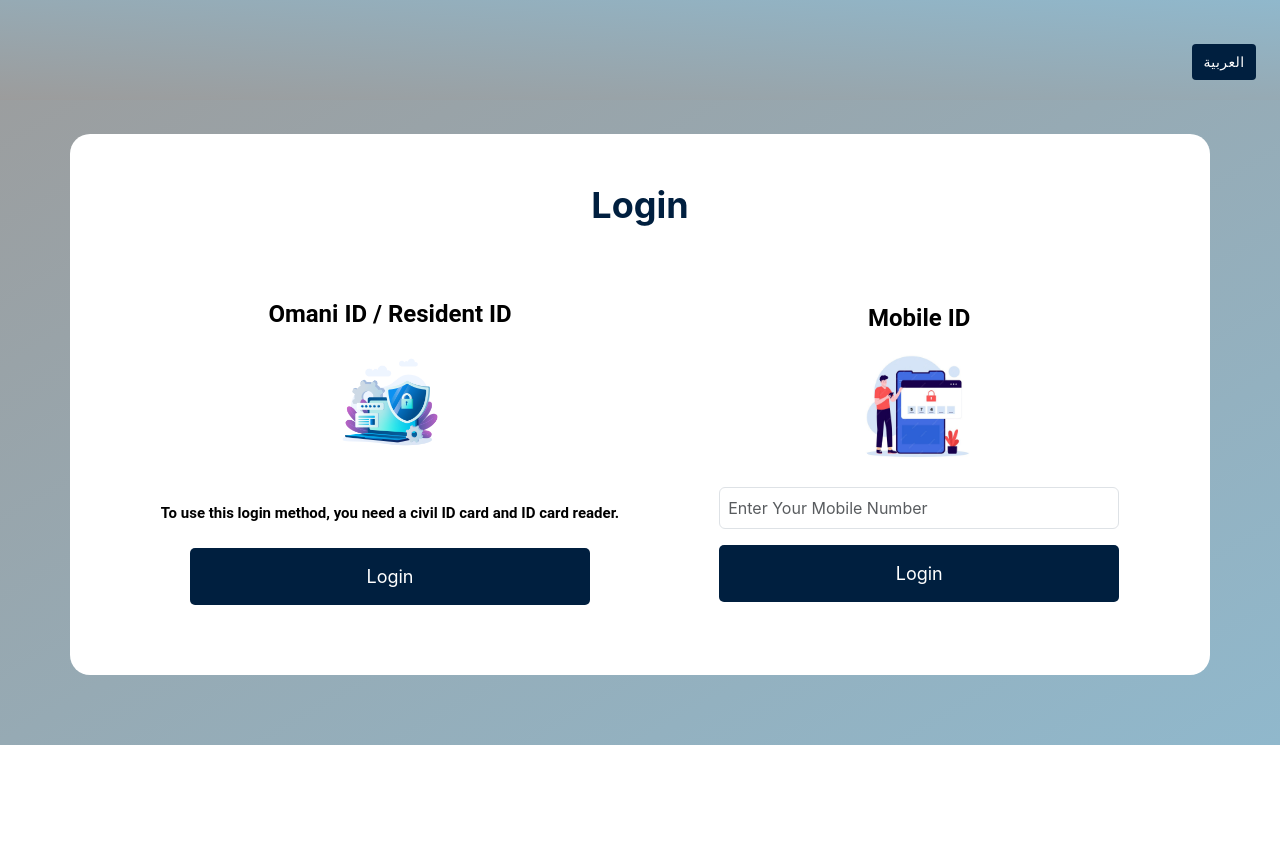
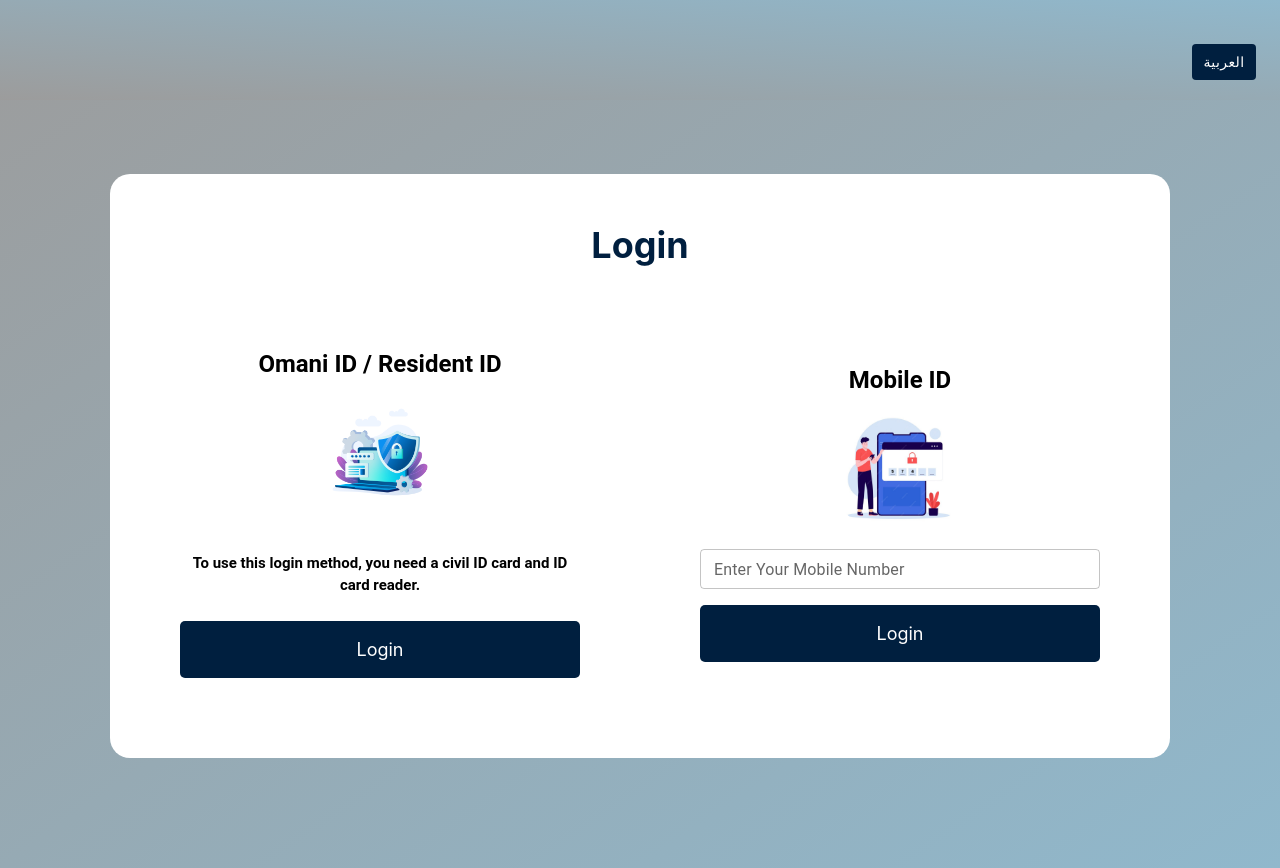
Before and after one commit to shaiksuhail01/chBuildingInfo, a React (Create React App) app: page / in a window 1280 px wide. Before the commit the page ends 800 px from the top, so only its background shows below. Built offline with nearby package versions, Linux system fonts and the light colour scheme.

Commit message:
updated login pages, text fields, arabic formats

```diff
--- a/src/App.css
+++ b/src/App.css
@@ -1,6 +1,7 @@
 * {
-    box-sizing: border-box;
-  }
+
+  box-sizing: border-box;
+}
 
   body {
     margin: 0;
--- a/src/components/ChBuildingInfo/index.css
+++ b/src/components/ChBuildingInfo/index.css
@@ -37,6 +37,7 @@
     font-size: 20px;
     margin-top: 10px;
 }
+
 .label{
     color: #000000;
     font-size: 16px;
@@ -98,3 +99,10 @@
     border-width: 0px;
     width: 70px;
 }
+.rtl {
+    direction: rtl;
+  }
+
+  .rtl-text {
+    text-align: right;
+  }
--- a/src/components/ChBuildingInfo/index.js
+++ b/src/components/ChBuildingInfo/index.js
@@ -80,7 +80,8 @@ const ChBuildingInfo = () => {
   const [showModal, setShowModal] = useState(false);
   const [confirmationDialog, setConfirmationDialog] = useState(false);
 
-  const { t } = useTranslation();
+  const { t,i18n } = useTranslation();
+  const isArabic = i18n.language === 'ar';
   const [buildingData, setBuildingData] = useState([
     { buildingNumber: '1', totalSize: '', numberOfFloors: '' },
     { buildingNumber: '2', totalSize: '', numberOfFloors: '' },
@@ -251,9 +252,9 @@ const ChBuildingInfo = () => {
 
 
   return (
-    <div className="buildingInfoBg" >
+    <div className='buildingInfoBg'>
      <Header />
-      <div className="buildinInfoContainer" >
+      <div className={`buildinInfoContainer ${isArabic ? 'rtl' : ''}`} >
       <h1 className="headingInfo p-4">{t('buildingInfoHeader')}</h1>
       <div className='plotConstructionContainer'>
         <div className="card bg-light mb-3">
@@ -270,7 +271,7 @@ const ChBuildingInfo = () => {
       onChange={handlePlotNumberChange}
       onBlur={() => handleBlur('plotNumber', plotNumber)}
       onClick={() => handleFieldClick('plotNumber')}
-
+      /*size='small' */
     />
 
     <TextField
--- /dev/null
+++ b/src/components/DailogueBox/index.css
@@ -0,0 +1,4 @@
+.rtl {
+    direction: rtl;
+    text-align: right;
+  }
--- a/src/components/DailogueBox/index.js
+++ b/src/components/DailogueBox/index.js
@@ -8,6 +8,7 @@ import DialogTitle from '@mui/material/DialogTitle';
 import Paper from '@mui/material/Paper';
 import Draggable from 'react-draggable';
 import { useTranslation } from 'react-i18next';
+import "./index.css"
 
 function PaperComponent(props) {
   return (
@@ -18,14 +19,14 @@ function PaperComponent(props) {
 }
 
 const DraggableDialog = ({ open, onClose, allFieldsFilled }) => {
-  const { t } = useTranslation();
+  const { t, i18n } = useTranslation();
+  const isArabic = i18n.language === 'ar';
 
   const handleClose = () => {
     onClose();
   };
 
   const handleSubscribe = () => {
-
     handleClose();
   };
 
@@ -37,7 +38,7 @@ const DraggableDialog = ({ open, onClose, allFieldsFilled }) => {
             {t('confirmationTitle')}
           </DialogTitle>
           <DialogContent>
-            <DialogContentText>
+            <DialogContentText className={isArabic ? 'rtl' : ''}>
               {t('confirmationText')}
             </DialogContentText>
           </DialogContent>
@@ -54,7 +55,7 @@ const DraggableDialog = ({ open, onClose, allFieldsFilled }) => {
             {t('requiredFieldsTitle')}
           </DialogTitle>
           <DialogContent>
-            <DialogContentText>
+            <DialogContentText className={isArabic ? 'rtl' : ''}>
               {t('requiredFieldsText')}
             </DialogContentText>
           </DialogContent>
--- a/src/components/LoginForm/index.css
+++ b/src/components/LoginForm/index.css
@@ -1,3 +1,9 @@
+* {
+  margin: 0;
+  padding: 0;
+  box-sizing: border-box;
+}
+
 .mainContainer{
   background-image: linear-gradient(to bottom right, #9c9c9c,#90b8cc);
   padding: 40px;
@@ -5,7 +11,10 @@
   justify-content: center;
   flex-direction: column;
 }
-
+.rtl {
+  direction: rtl;
+  text-align: right;
+}
 
 .loginPagesContainer {
      background-color: #ffffff;
@@ -97,14 +106,13 @@
   @media only screen and (min-width: 1000px) {
 
     .loginContainer {
-       margin: 50px;
-
+       margin:60px;
       }
     .loginfullPageContainer{
         flex-direction: row;
     }
     .loginPagesContainer{
-    margin: 30px;
+    margin: 70px;
     }
     .button{
       width: 400px;
--- a/src/components/LoginForm/index.js
+++ b/src/components/LoginForm/index.js
@@ -2,11 +2,12 @@
 import React, { useState } from 'react';
 import { useNavigate } from 'react-router-dom';
 import { useTranslation } from 'react-i18next';
+import TextField from '@mui/material/TextField';
 import './index.css';
 import Header from '../Header';
 
 const LoginForm = () => {
-  const { t } = useTranslation();
+  const { t, i18n } = useTranslation();
   const navigate = useNavigate();
   const [mobileNumber, setMobileNumber] = useState('');
   const [isMobileNumberFilled, setIsMobileNumberFilled] = useState(true);
@@ -20,40 +21,44 @@ const LoginForm = () => {
     }
   };
 
+  const isArabic = i18n.language === 'ar';
+
   return (
-    <div className="mainContainer" >
-     <Header />
+    <div className='mainContainer'>
+      <Header />
       <div className="loginPagesContainer">
-        <h1 className="loginHeader">{t('loginHeader')}</h1>
+        <h1 className='loginHeader'>{t('loginHeader')}</h1>
         <div className="loginfullPageContainer">
-          <div className="loginContainer">
-            <h1 className="headingOne">{t('loginMethodOne')}</h1>
+          <div className={`loginContainer ${isArabic ? 'rtl' : ''}`}>
+            <h1 className={`headingOne ${isArabic ? 'rtl' : ''}`}>{t('loginMethodOne')}</h1>
             <img src="/images/Login.jpg" alt="loginImage" className="imageLogin" />
-            <p className="desc">{t('loginMethodOneDescription')}</p>
+            <p className={`desc ${isArabic ? 'rtl' : ''}`}>{t('loginMethodOneDescription')}</p>
             <button className="button mt-2">{t('loginButton')}</button>
           </div>
-          <div className="loginContainer">
-            <h1 className="headingOne">{t('loginMethodTwo')}</h1>
+          <div className={`loginContainer ${isArabic ? 'rtl' : ''}`}>
+            <h1 className={`headingOne ${isArabic ? 'rtl' : ''}`}>{t('loginMethodTwo')}</h1>
             <img src="/images/mobile.jpg" alt="loginImage" className="imageLogin" />
             <div className="mobileContainer">
-              <input
-                type="tel"
+              <TextField
                 id="mobileNumber"
                 name="mobileNumber"
-                placeholder={t('loginMethodTwoDescription')}
-                className="form-control mb-3 mt-3 p-2"
+                label={isMobileNumberFilled ? t('loginMethodTwoDescription') : <span className="error-text">{t('Required')}</span>}
+                variant="outlined"
+                fullWidth
+                margin="normal"
+                size="small"
+                className={`mb-3 mt-3 ${isArabic ? 'rtl' : ''}`}
                 value={mobileNumber}
-                required
+
                 onChange={(e) => {
                   setMobileNumber(e.target.value);
                   setIsMobileNumberFilled(true);
                 }}
+                onClick={() => setIsMobileNumberFilled(true)}
               />
-              {!isMobileNumberFilled && <p style={{ color: 'red' }}>{t('mobileNumberRequired')}</p>}
               <button className="button" onClick={onClickLoginButton}>
                 {t('loginButton')}
               </button>
-
             </div>
           </div>
         </div>
```
